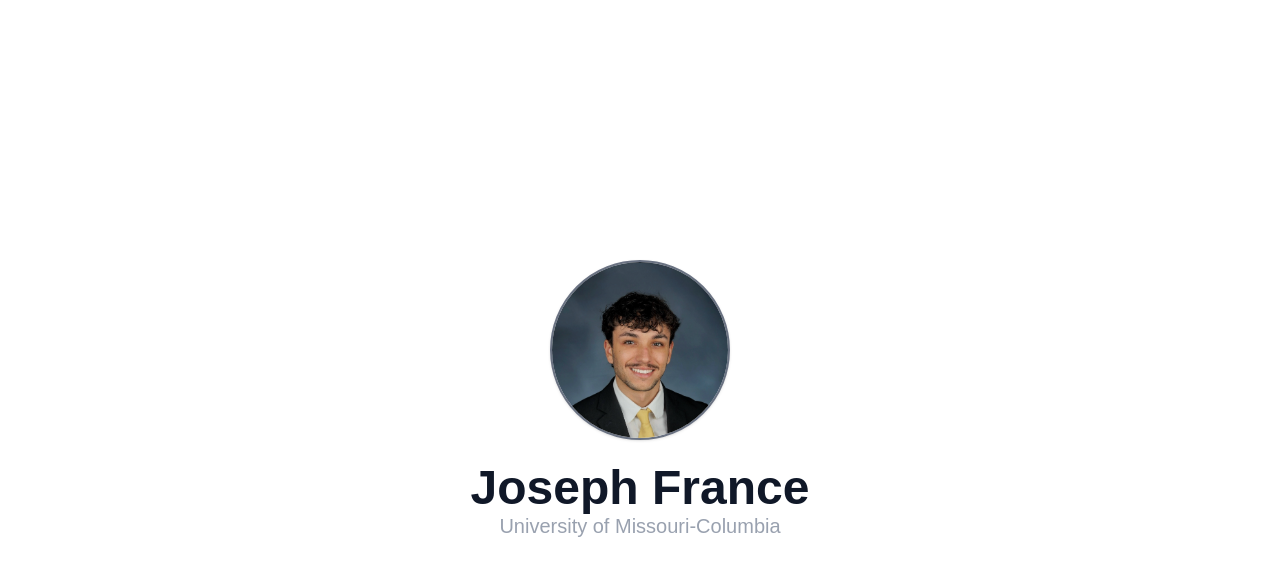
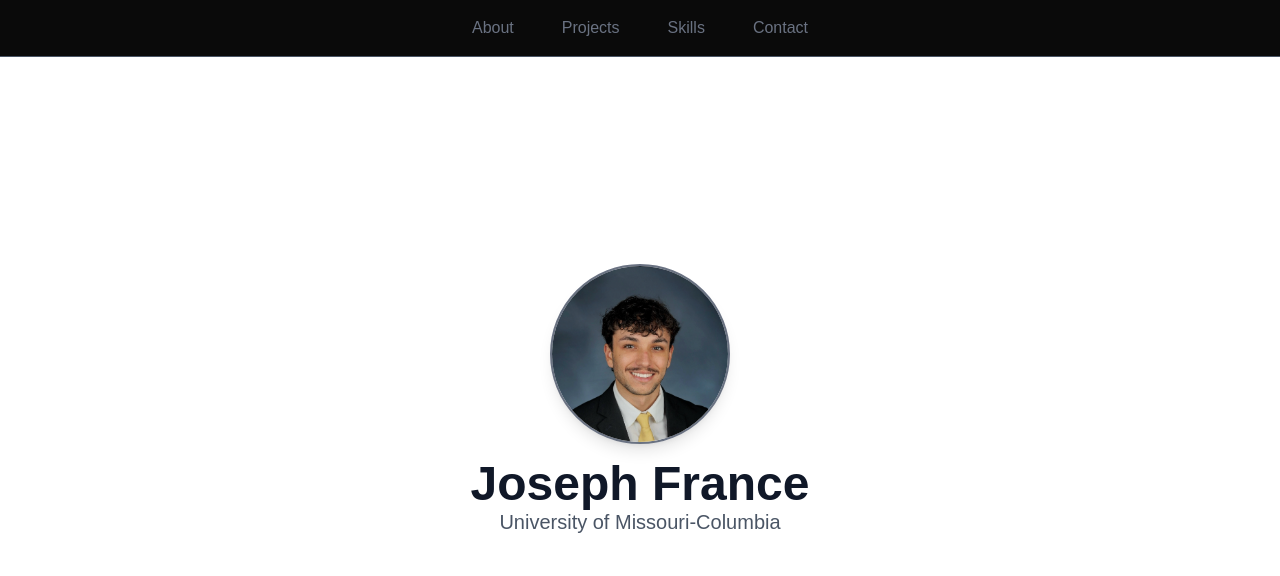
Before and after one commit to josephfran27/Portfolio-Site, a Next.js app: page / in a window 1280 px wide. Shown: the top 576 px of the page. Built offline with nearby package versions, Linux system fonts and the light colour scheme.

Commit message:
Starting on the navbar section

```diff
--- a/app/page.tsx
+++ b/app/page.tsx
@@ -1,20 +1,23 @@
 import Image from "next/image";
+import Navbar from '@/components/Navbar'
 
 export default function Home() {
   return (
+    <>
+      <Navbar />
         <main className="min-h-screen flex items-center justify-center">
-
           <div className="text-center">
             <img
               src="/profile.png"
               alt="Joseph France Image"
-          className="w-45 h-45 rounded-full mx-auto mb-6 object-cover border-2 border-gray-500 shadow-sm"
+              className="w-45 h-45 rounded-full mx-auto mb-4 object-cover border-2 border-gray-500 shadow-lg hover:scale-105 transition-transform duration-300 hover:border-gray-300"
               />
             <h1 className="text-6xl font-bold text-gray-900 dark:text-white sm:text-5xl">Joseph France</h1>
-        <p className="text-xl text-gray-400">
+            <p className="text-xl text-gray-600">
               University of Missouri-Columbia
             </p>
           </div>
         </main>
+    </>
   );
 }
--- /dev/null
+++ b/components/Navbar.tsx
@@ -0,0 +1,22 @@
+export default function Home() {
+    return (
+        <nav className='fixed top-0 w-full bg-[#0a0a0a] border-b border-gray-600 z-50'>
+            <div className="max-w-6xl mx-auto px-6 py-4">
+                    <div className="flex justify-center gap-12">
+                        <a href="#about" className="text-1xl text-gray-500 hover:scale-110 transition-transform duration-300 hover:text-gray-300">
+                            About
+                        </a>
+                        <a href="#projects" className="text-1xl text-gray-500 hover:scale-110 transition-transform duration-300 hover:text-gray-300">
+                            Projects
+                        </a>
+                        <a href="#skills" className="text-1xl text-gray-500 hover:scale-110 transition-transform duration-300 hover:text-gray-300">
+                            Skills
+                        </a>
+                        <a href="#contact" className="text-1xl text-gray-500 hover:scale-110 transition-transform duration-300 hover:text-gray-300">
+                            Contact
+                        </a>
+                    </div>
+            </div>
+        </nav>
+    );
+}
```
Lines whose indentation alone changed are shown as unchanged.
